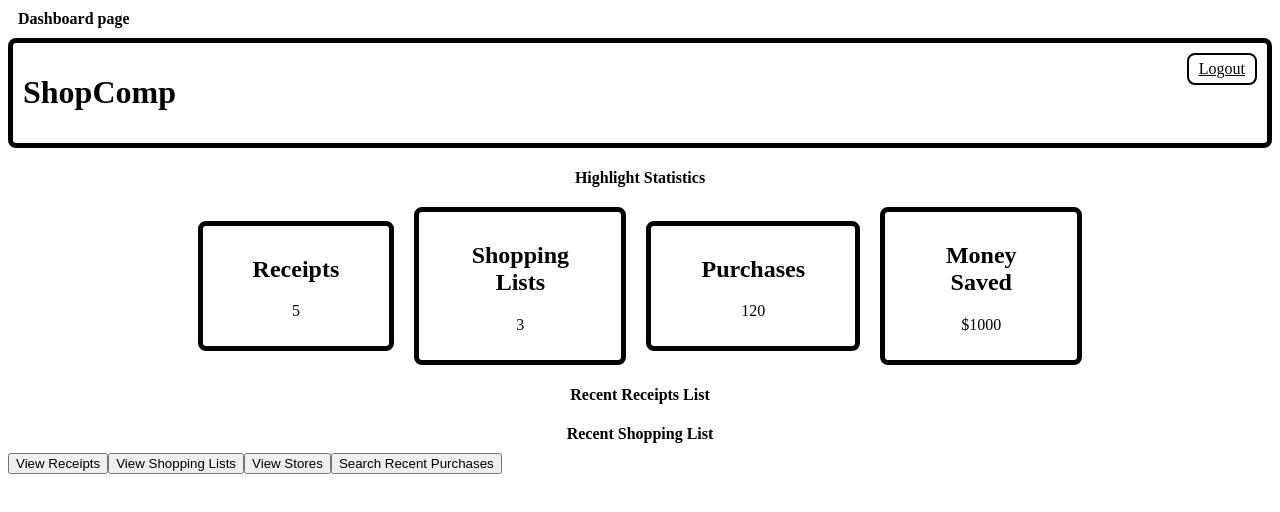
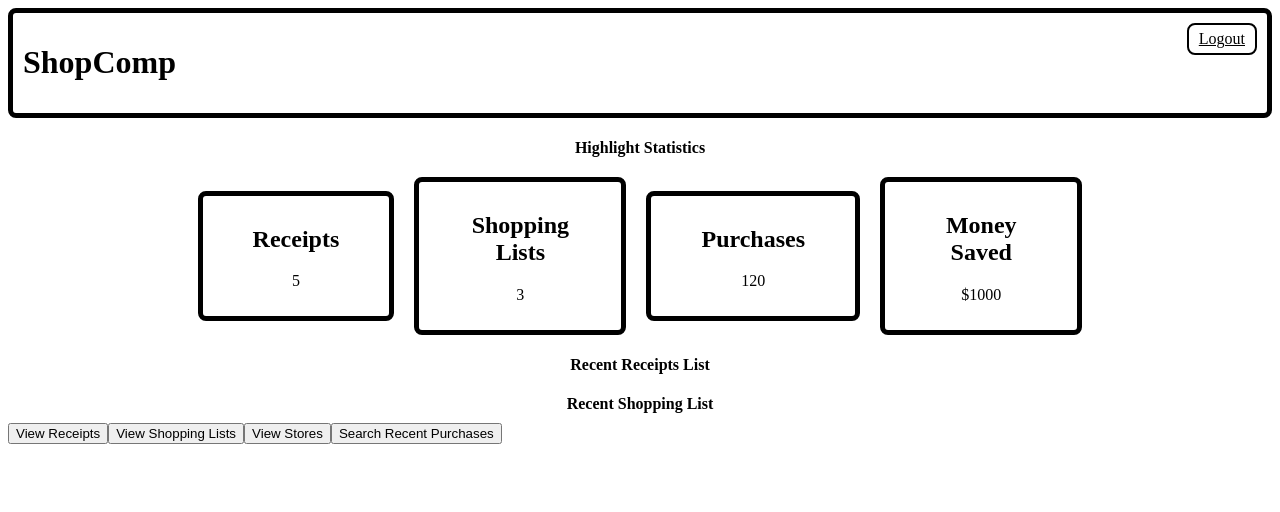
Before and after one commit to Software-Engineering-Kappa/shopcomp-frontend, a Next.js app: page /dashboard in a window 1280 px wide. Shown: the top 512 px of the page. Built offline with nearby package versions, Linux system fonts and the light colour scheme.

Commit message:
moved header to outside the main div and changed to 'header'

```diff
--- a/src/app/dashboard/page.tsx
+++ b/src/app/dashboard/page.tsx
@@ -16,9 +16,8 @@ export default function DashboardPage() {
 
   return (
     <div>
+      <Header />
       <main>
-        <h4 className={styles.pageHeader}>Dashboard page</h4>
-        <Header />
         <h4 className={styles.sectionHeader}>Highlight Statistics</h4>
         <div className={styles.statsContainer}>
           <div className={styles.statItem}>
--- a/src/app/header.tsx
+++ b/src/app/header.tsx
@@ -3,9 +3,9 @@ import styles from "./header.module.css";
 
 export default function Header() {
     return (
-        <div className={styles.header}>
+        <header className={styles.header}>
             <Link href="/dashboard" className={styles.shopCompTitle}><h1>ShopComp</h1></Link>
             <Link href="/" className={styles.logoutButton}>Logout</Link>
-        </div>
+        </header>
     )
 }
--- a/src/app/purchases/page.tsx
+++ b/src/app/purchases/page.tsx
@@ -8,8 +8,8 @@ import Header from "../header"
 export default function PurchasesPage() {
   return (
     <div>
+      <Header />
       <main>
-        <Header />
         <h1>Stores page</h1>
       </main>
     </div>
--- a/src/app/receipts/page.tsx
+++ b/src/app/receipts/page.tsx
@@ -8,8 +8,8 @@ import Header from "../header"
 export default function ReceiptsPage() {
   return (
     <div>
+      <Header />
       <main>
-        <Header />
         <h1>Receipts page</h1>
       </main>
     </div>
--- a/src/app/shopping-lists/page.tsx
+++ b/src/app/shopping-lists/page.tsx
@@ -8,8 +8,8 @@ import Header from "../header"
 export default function ShoppingListsPage() {
   return (
     <div>
+      <Header />
       <main>
-        <Header />
         <h1>Shopping list page</h1>
       </main>
     </div>
```
